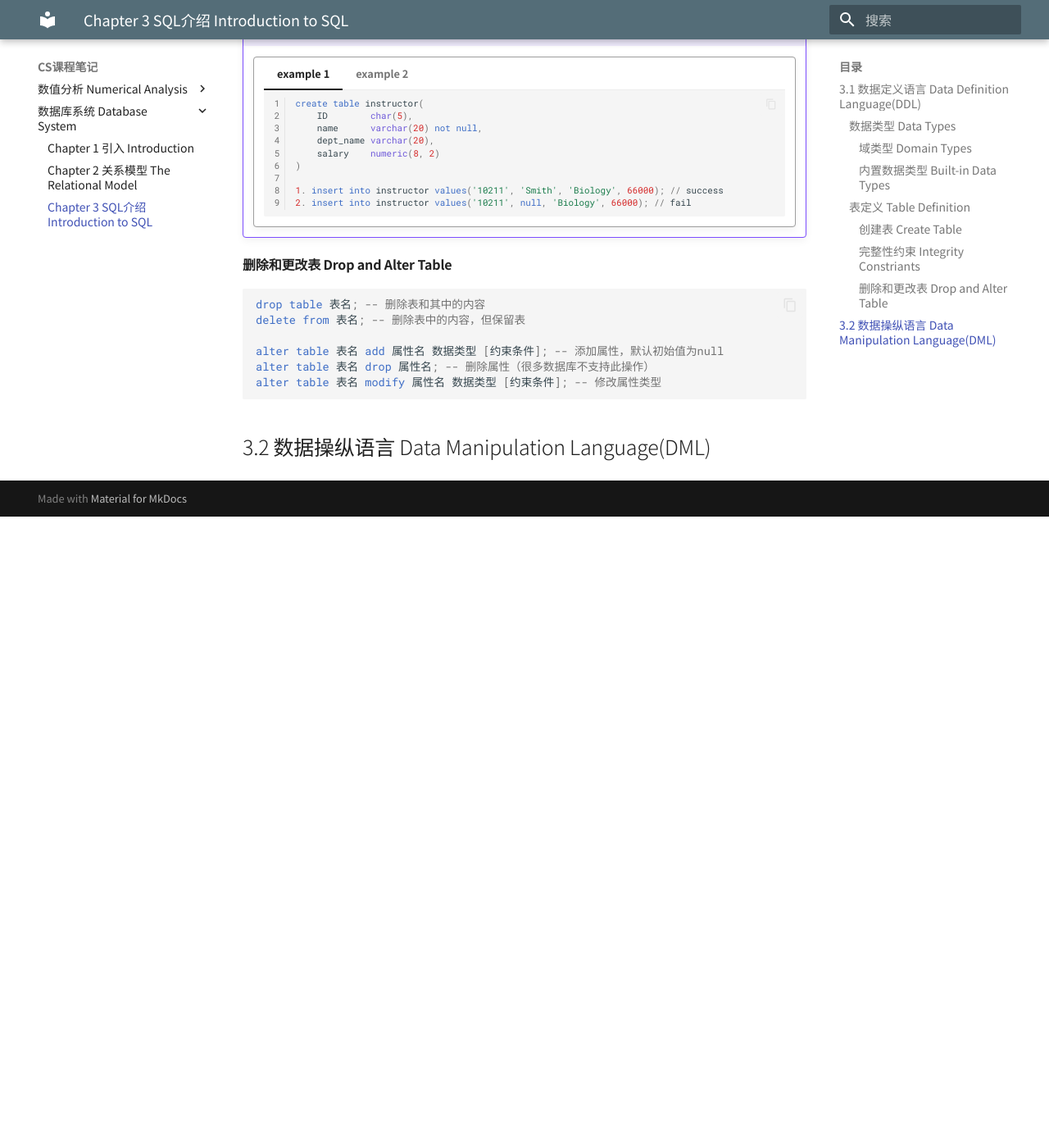
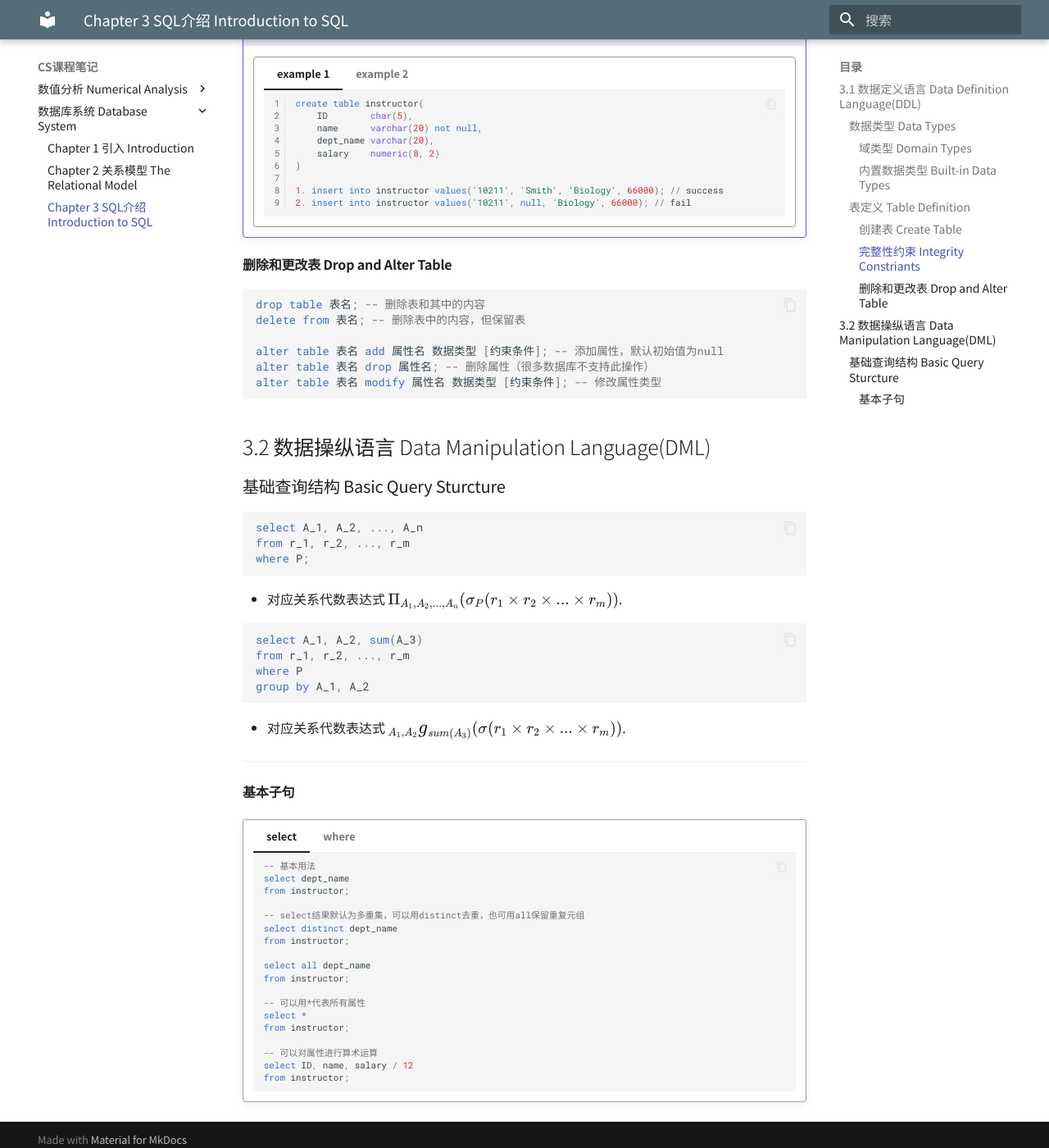
Before and after one commit to Shallowy/notebook, an MkDocs documentation site: the page built from docs/cs_notes/database_system/chap3.md, in a window 1280 px wide and 1400 px high, scrolled down 2311 px. Shown: the whole window at 82% size. Built offline with MkDocs 1.6.1 and Material for MkDocs 9.7.7, drawn with Linux system fonts in a browser that asks for light colours; comment, search, counter and statistics services are not loaded; before the commit the page ends 2941 px from its top, so only the background shows below that.

Commit message:
modified

````diff
--- a/docs/cs_notes/database_system/chap3.md
+++ b/docs/cs_notes/database_system/chap3.md
@@ -126,3 +126,59 @@ alter table 表名 modify 属性名 数据类型 [约束条件]; -- 修改属性
 ```
 
 ## 3.2 数据操纵语言 Data Manipulation Language(DML)
+
+### 基础查询结构 Basic Query Sturcture
+```sql linenums="0"
+select A_1, A_2, ..., A_n
+from r_1, r_2, ..., r_m
+where P;
+```
+
+- 对应关系代数表达式 $\Pi_{A_1, A_2, ..., A_n}(\sigma_{P}(r_1 \times r_2 \times ... \times r_m))$.
+
+```sql linenums="0"
+select A_1, A_2, sum(A_3)
+from r_1, r_2, ..., r_m
+where P
+group by A_1, A_2
+```
+
+- 对应关系代数表达式 $_{A_1,A_2}{\large{g}}{}_{sum(A_3)}(\sigma(r_1\times r_2\times...\times r_m))$.
+
+---
+
+#### 基本子句
+
+!!! quote ""
+    === "select"
+        ```sql linenums="0"
+        -- 基本用法
+        select dept_name
+        from instructor;
+
+        -- select结果默认为多重集，可以用distinct去重，也可用all保留重复元组
+        select distinct dept_name
+        from instructor;
+
+        select all dept_name
+        from instructor;
+
+        -- 可以用*代表所有属性
+        select *
+        from instructor;
+
+        -- 可以对属性进行算术运算
+        select ID, name, salary / 12
+        from instructor;
+        ```
+
+    === "where"
+        ```sql linenums="0"
+        /*
+        基本用法
+
+        */
+        select name
+        from instructor
+        where dept_name = 'Comp. Sci.' and salary > 80000
+        ```
````
